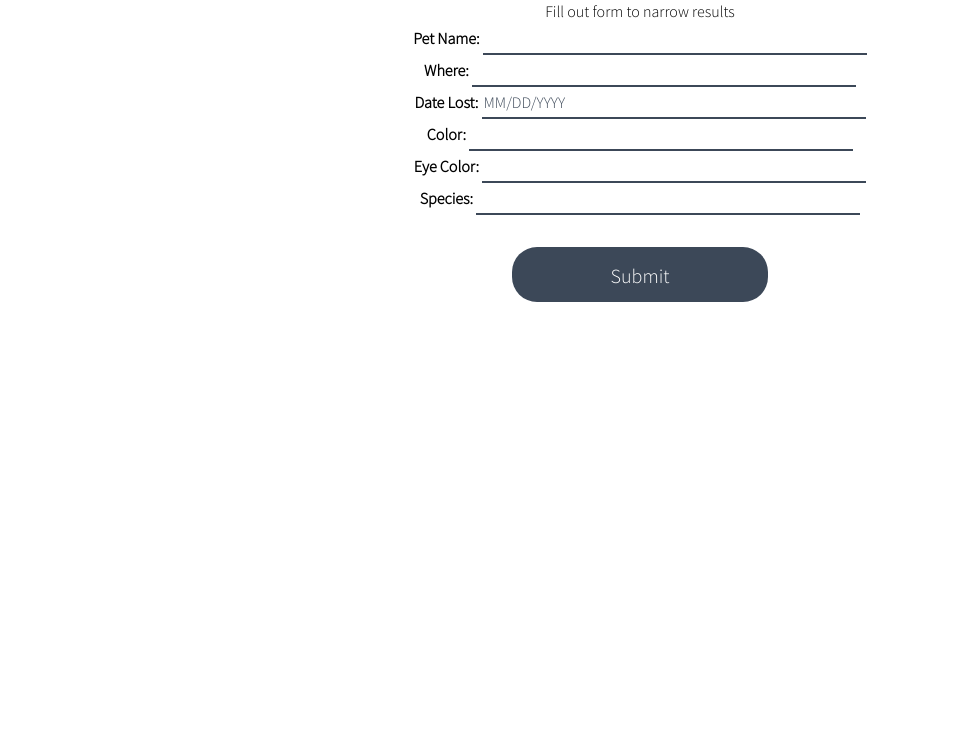
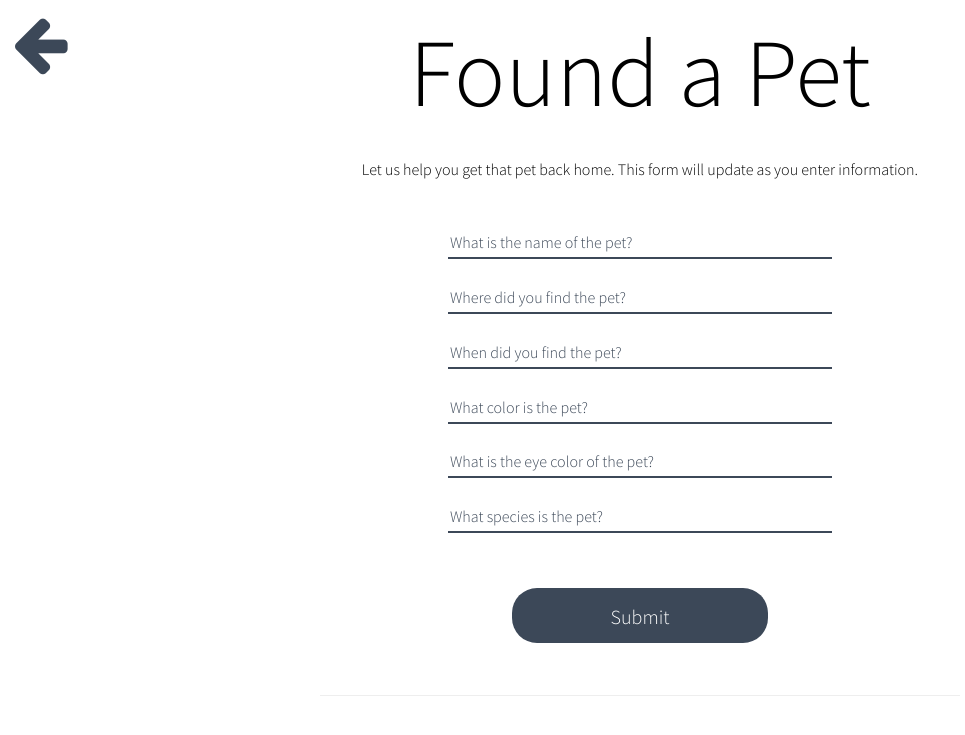
Before and after one commit to pchan37/ubiquitous-happiness, a Flask app: template templates/found.html in a window 1280 px wide. Shown: the top 735 px of the page, without its empty margins (0-965 px from the left). Run offline with Flask 2, Linux system fonts and the light colour scheme; the template is opened without the code that fills it, so the values that code supplies are empty; some libraries are stand-ins or nearby versions; some web fonts are replaced.

Commit message:
found.html and lost.html done

```diff
--- a/devlog.txt
+++ b/devlog.txt
@@ -55,3 +55,4 @@ kevinZ -- 2017-01-26 03:07
        Got image uploading working
 aymanA - 2017-01-26 04:07:25 AM - finished lost css
 aymanA - 2017-01-26 04:12:28 AM - fixed lost.html harambe
+aymanA - 2017-01-26 04:29:52 AM - finished found and lost.html
--- a/templates/found.html
+++ b/templates/found.html
@@ -2,33 +2,36 @@
 {% block title %}Found A Pet{% endblock %}
 {% block content %}
     <div class="page-panel">
+        <a href="/" class="back-button"><i class="fa fa-arrow-left fa-4x"></i></a>
+        <h1 class="cover-heading-dark">Found a Pet</h1><br>
+        <p style="text-align: center">Let us help you get that pet back home. This form will update as you enter information.</p><br><br>
         <div class="contentForm">
-            <p>Fill out form to narrow results</p>
             <form id="formData" action="/submitFound/" method="POST">
-                <b>Pet Name: </b><input type="text" name="petName" id="petName" class="formInput"></input><br>
-                <b>Where: </b><input type="text" name="location" id="location" class="formInput"></input><br>
-                <b>Date Lost: </b><input type="text" name="dateLost" id="dateLost" class="formInput" placeholder="MM/DD/YYYY"></input><br>
-                <b>Color: </b><input type="text" name="color" id="color" class="formInput"></input><br>
-                <b>Eye Color: </b><input type="text" name="eyeColor" id="eyeColor" class="formInput"></input><br>
-                <b>Species: </b><input type="text" name="petType" id="petType" class="formInput"></input><br>
+                <input type="text" name="petName" id="petName" placeholder="What is the name of the pet?" class="formInput"></input><br><br>
+                <input type="text" name="location" id="location" placeholder="Where did you find the pet?" class="formInput"></input><br><br>
+                <input type="text" name="dateLost" id="dateLost" class="formInput" placeholder="When did you find the pet?"></input><br><br>
+                <input type="text" name="color" id="color" placeholder="What color is the pet?" class="formInput"></input><br><br>
+                <input type="text" name="eyeColor" id="eyeColor" placeholder="What is the eye color of the pet?" class="formInput"></input><br><br>
+                <input type="text" name="petType" id="petType" placeholder="What species is the pet?" class="formInput"></input><br><br>
                 <input type="submit" id="submitData" class="formInput"></input><br>
             </form>
         </div>
-        <div class="contentData">
+        <div class="form-hr"><hr></div>
+        <div class="contentData row" style="padding-top: 0">
             {% for d in data %}
-                <div class="dataObject cardDiv box-shadow">
-                    <img src="{{d['img']}}" alt="IMAGE NOT FOUND" height="250px" width="250px">
-                    <h3>Pet Information</h3>
+                <div class="dataObject cardDiv drop-shadow col-sm-3">
+                    <img class="cardImage" src="{{d['img']}}" alt="IMAGE NOT FOUND" onerror="this.onerror=null;this.src='../static/images/placeholder.png';">
                     <ul class="cardList">
-                        <li><b>Pet Name:</b>{{d['petName']}}</li>
-                        <li><b>Type of Pet:</b>{{d['petType']}}</li>
-                        <li><b>Color:</b>{{d['color']}}</li>
-                        <li><b>Eye Color:</b>{{d['eyeColor']}}</li>
-                        <li><b>Date Found:</b>{{d['dateLost']}}</li>
-                        <li><b>Where:</b>{{d['location']}}</li>
-                        <li>Sounds Like your Pet? <a href="/pet/{{d['petID']}}">Click Here</a></li>
+                        <li><b>Pet Name: </b>{{d['petName']}}</li>
+                        <li><b>Type of Pet: </b>{{d['petType']}}</li>
+                        <li><b>Color: </b>{{d['color']}}</li>
+                        <li><b>Eye Color: </b>{{d['eyeColor']}}</li>
+                        <li><b>Date Found: </b>{{d['dateLost']}}</li>
+                        <li><b>Where: </b>{{d['location']}}</li><br>
+                        <li><a class="cardLink" href="/pet/{{d['petID']}}">Sounds Like your Pet?</a></li>
                     </ul>
                 </div>
+                <div class="col-sm-1"></div>
             {% endfor %}
         </div>
     </div>
--- a/templates/lost.html
+++ b/templates/lost.html
@@ -4,7 +4,7 @@
     <div class="page-panel">
         <a href="/" class="back-button"><i class="fa fa-arrow-left fa-4x"></i></a>
         <h1 class="cover-heading-dark">Lost a Pet</h1><br>
-        <p style="text-align: center">Let us help you find your pet - this list updates as you enter information.</p><br><br>
+        <p style="text-align: center">Let us help you find your pet. This list will update as you enter information.</p><br><br>
         <div class="contentForm">
             <form id="formData" action="/submitLost/" method="POST">
                 <input type="text" name="petName" id="petName" placeholder="What is the name of your pet?" class="formInput"></input><br><br>
```
